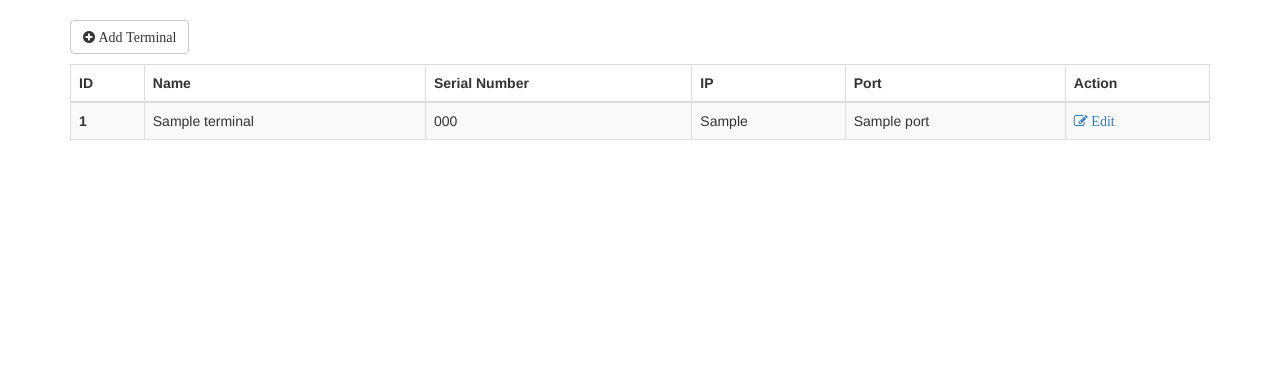
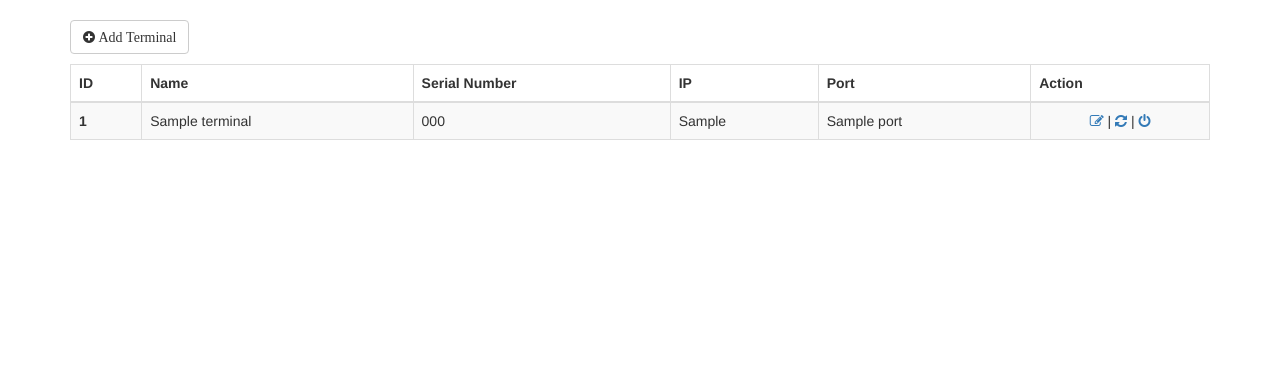
Before and after one commit to fananimi/zkcluster, a Django app: template zkcluster/templates/zkcluster/terminal.html in a window 1280 px wide. Shown: the part 52-420 px from the top of the page. Run offline with Django 3.2, Linux system fonts and the light colour scheme; the template is opened without the code that fills it: most values are stand-ins (such as "Sample title", 1, 10 or a date in 2020); some libraries are stand-ins or nearby versions.

Commit message:
add more action in terminal table

```diff
--- a/zkcluster/templates/zkcluster/terminal.html
+++ b/zkcluster/templates/zkcluster/terminal.html
@@ -28,10 +28,22 @@
             <td>{{ terminal.serialnumber }}</td>
             <td>{{ terminal.ip }}</td>
             <td>{{ terminal.port }}</td>
-            <td>
+            <td style="text-align: center;">
               <span>
-                <a href="{% url 'zkcluster:terminal_edit' terminal.id %}">
-                  <i class="fa fa-edit" aria-hidden="true"> Edit</i>
+                <a href="{% url 'zkcluster:terminal_edit' terminal.id %}" title="Edit">
+                  <i class="fa fa-edit" aria-hidden="true"></i>
+                </a>
+              </span>
+              <span>|</span>
+              <span>
+                <a href="{% url 'zkcluster:terminal_edit' terminal.id %}" title="Restart">
+                  <i class="fa fa-refresh" aria-hidden="true"></i>
+                </a>
+              </span>
+              <span>|</span>
+              <span>
+                <a href="{% url 'zkcluster:terminal_edit' terminal.id %}" title="Shutdown">
+                  <i class="fa fa-power-off" aria-hidden="true"></i>
                 </a>
               </span>
             </td>
```
